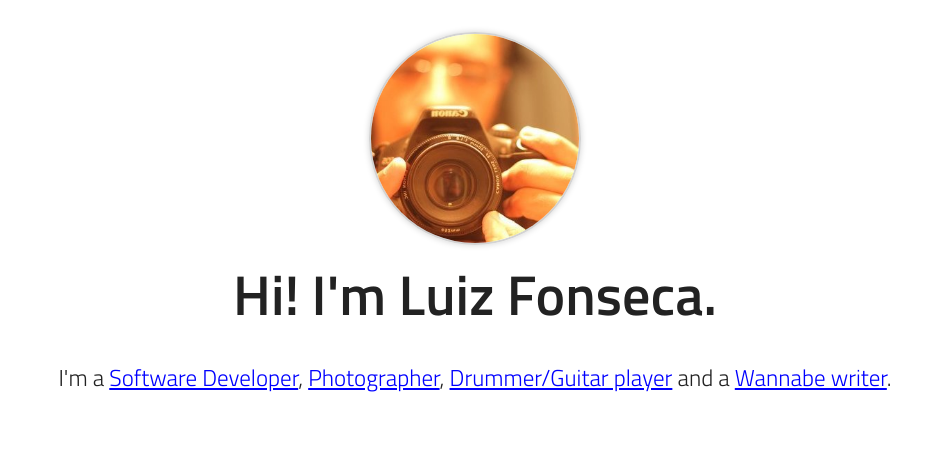
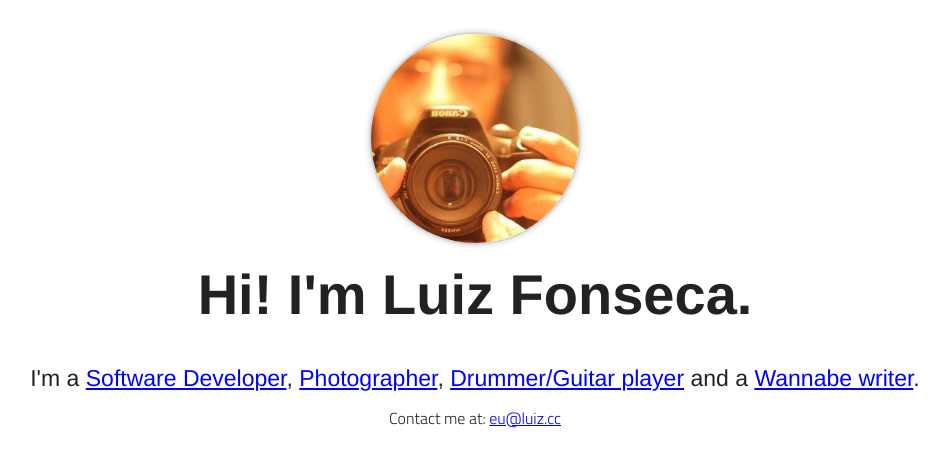
Before and after one commit to luizfonseca/luiz.cc, a Django app: page / in a window 1280 px wide. Shown: the top 467 px of the page, without its empty margins (165-1114 px from the left). Run offline with Django 3.2, Linux system fonts and the light colour scheme.

Commit message:
Add contact email

```diff
--- a/about/templates/about/index.html
+++ b/about/templates/about/index.html
@@ -20,8 +20,17 @@
             <img src="{% static "img/me.jpg" %}" class="myself circle-radius bordered-white shadow-boxed" alt="Me :)" title="Yeah, it's me"/>
           </div>
           <h1>Hi! I'm Luiz Fonseca.</h1>
-          <h4>I'm a <a href="http://github.com/luizfonseca">Software Developer</a>, <a href="http://500px.com/luizfonseca">Photographer</a>, <a href="http://soundcloud.com/runeroniek">Drummer/Guitar player</a> and a <a href="http://www.gargantadaserpente.com/coral/contos/lcf_setemeia.shtml">Wannabe writer</a>.</h4>
+          <h4>I'm a <a href="https://github.com/luizfonseca">Software Developer</a>, <a href="http://500px.com/luizfonseca">Photographer</a>, <a href="http://soundcloud.com/runeroniek">Drummer/Guitar player</a> and a <a href="http://www.gargantadaserpente.com/coral/contos/lcf_setemeia.shtml">Wannabe writer</a>.</h4>
         </div>
+      </div>
+
+
+      <div class="portfolio row">
+
+        <div class="large-16 center-text columns">
+          <p> Contact me at: <a href="mailto:eu@luiz.cc">eu@luiz.cc</a></p>
+        </div>
+
       </div>
 
 
--- a/luizcc/settings.py
+++ b/luizcc/settings.py
@@ -1,7 +1,7 @@
 # Django settings for luizcc project.
 import os
 
-DEBUG = bool(os.environ.get('DJANGO_DEBUG', True))
+DEBUG = bool(os.environ.get('DJANGO_DEBUG'))
 TEMPLATE_DEBUG = DEBUG
 
 ADMINS = (
--- a/luizcc/static/css/site.css
+++ b/luizcc/static/css/site.css
@@ -1,15 +1,18 @@
+body {
+  font-family: 'Titillium Web';
+}
+
 h1 {
-  font-family: 'Titillium Web';
   font-weight: 600;
   font-size: 3.5em
 }
 
 h2, h3, h4{
-  font-family: 'Titillium Web';
   font-weight: 300
 
 }
 a { text-decoration: underline; color: blue }
+
 .myself         { margin-top: 2em }
 .circle-radius  { border-radius: 150px }
 .bordered-white { border: 2px solid lightgrey; }
```
